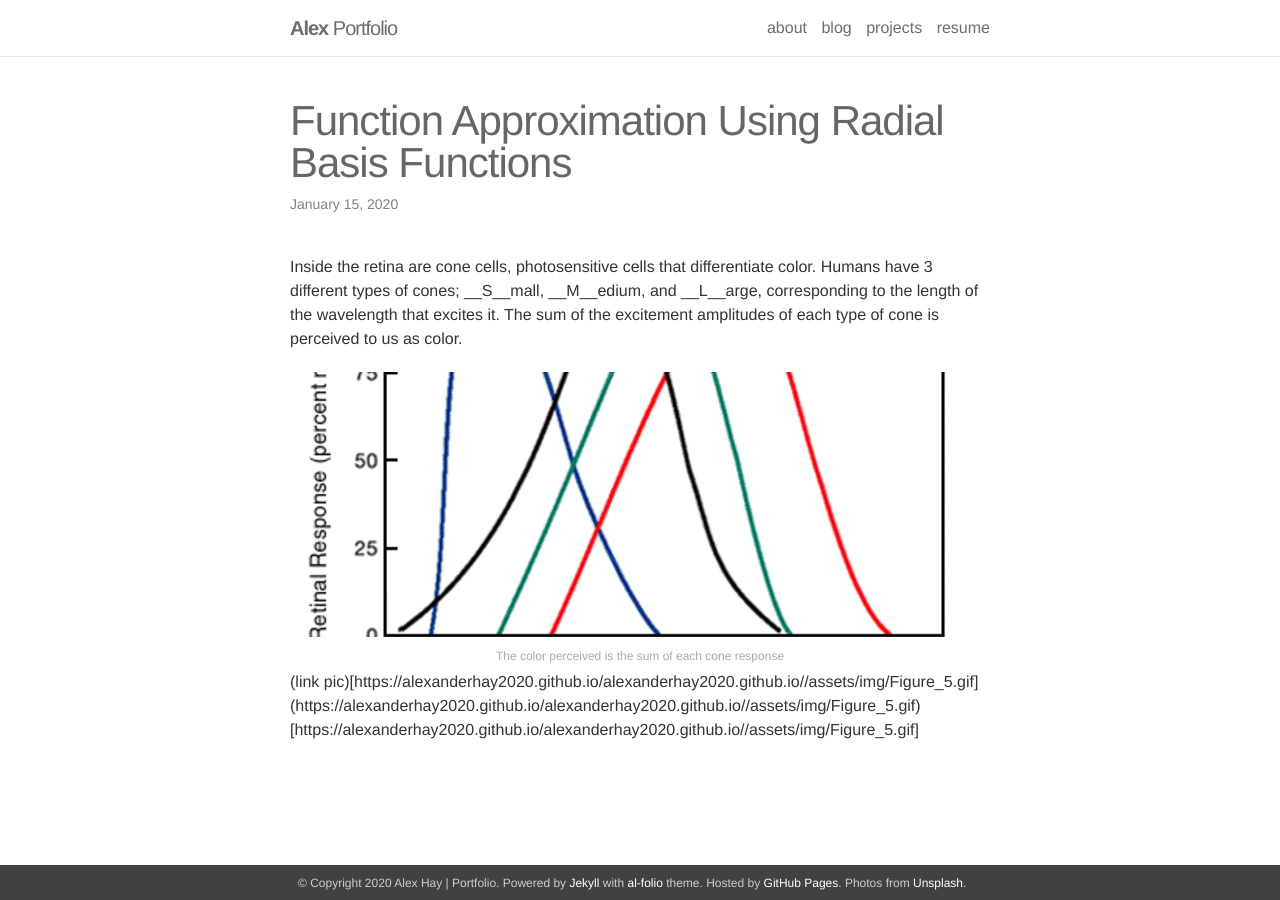
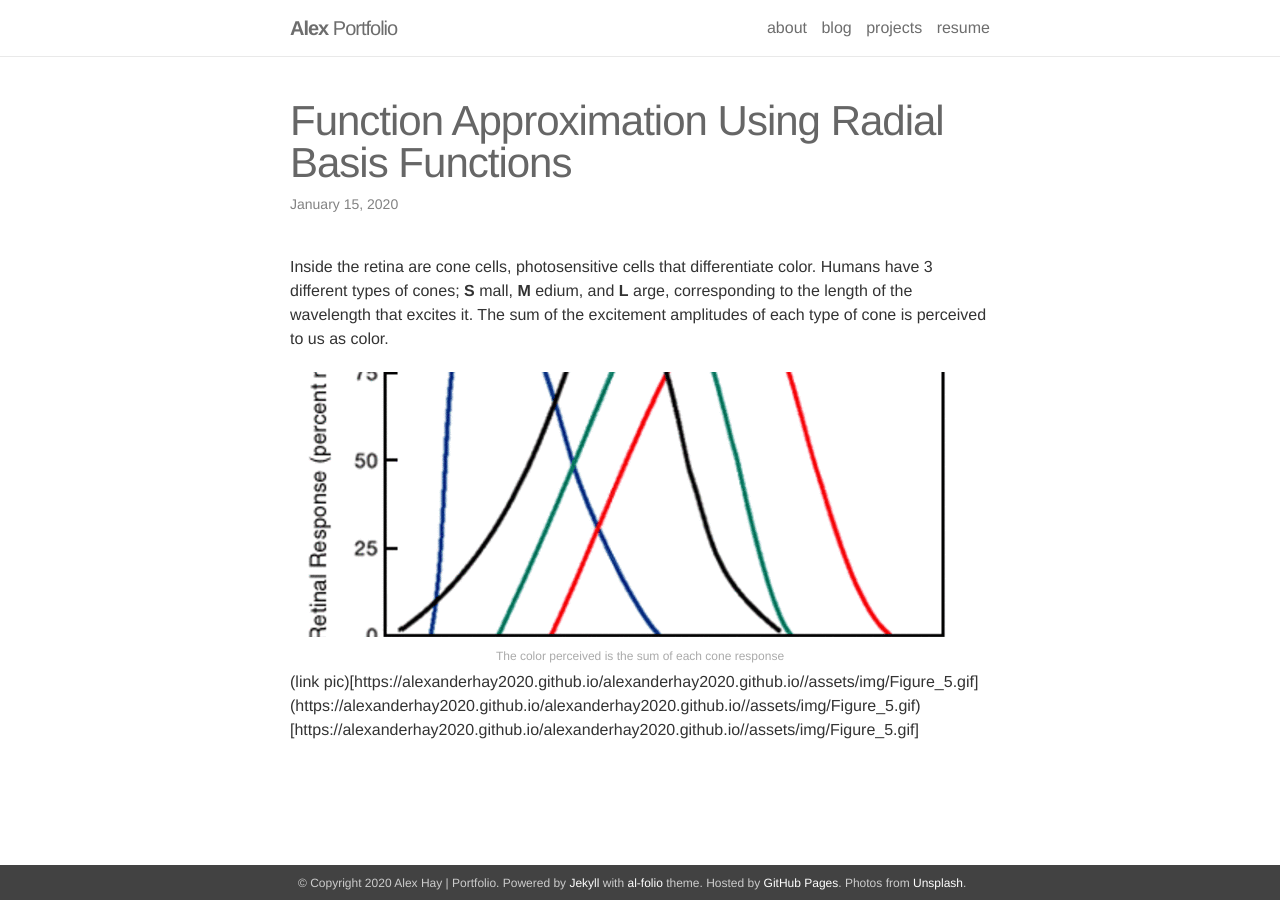
Before and after one commit to an-minyoung/an-minyoung.github.io, a Jekyll site: the page built from _posts/2020-01-15-radial_basis_functions.markdown, in a window 1280 px wide. Built offline with Jekyll 4.4.1, drawn with Linux system fonts in a browser that asks for light colours; nearby versions of some CDN libraries.

Commit message:
formatting

```diff
--- a/_posts/2020-01-15-radial_basis_functions.markdown
+++ b/_posts/2020-01-15-radial_basis_functions.markdown
@@ -4,7 +4,7 @@
 date:   2020-01-15
 description: Using radial basis functions to approximate a linear mapping
 ---
-Inside the retina are cone cells, photosensitive cells that differentiate color. Humans have 3 different types of cones; __S__mall, __M__edium, and __L__arge, corresponding to the length of the wavelength that excites it. The sum of the excitement amplitudes of each type of cone is perceived to us as color.
+Inside the retina are cone cells, photosensitive cells that differentiate color. Humans have 3 different types of cones; __S__ mall, __M__ edium, and __L__ arge, corresponding to the length of the wavelength that excites it. The sum of the excitement amplitudes of each type of cone is perceived to us as color.
 
 <div class="img_row">
     <img class="col three" src="{{ site.baseurl }}/assets/img/Figure_5.gif">
```
